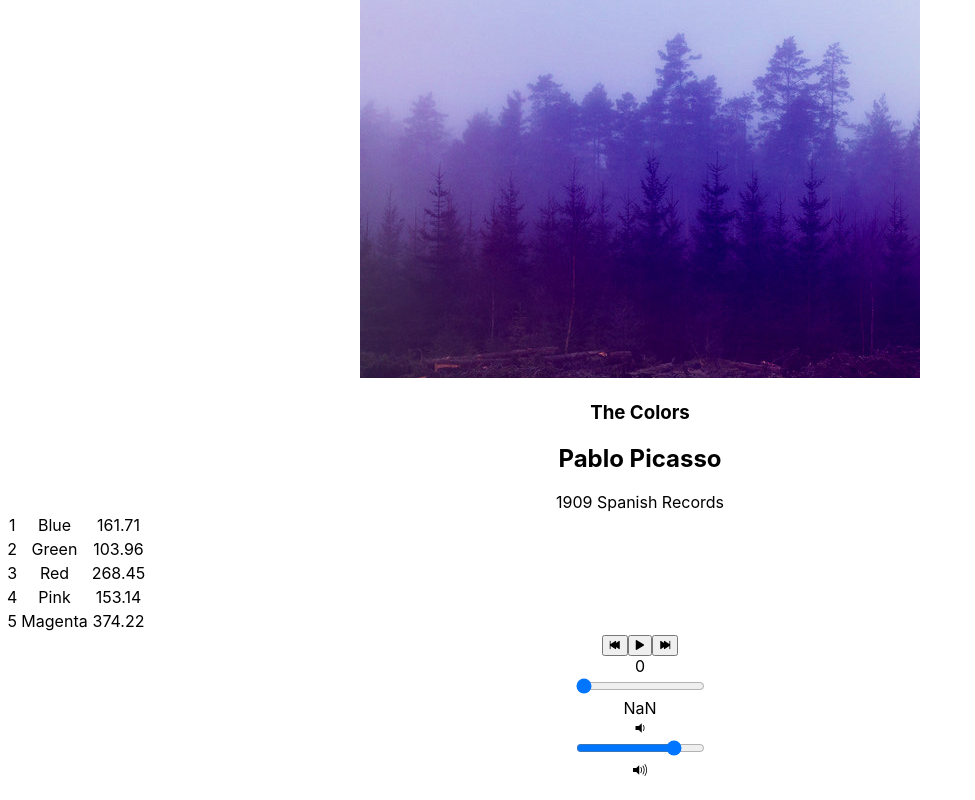
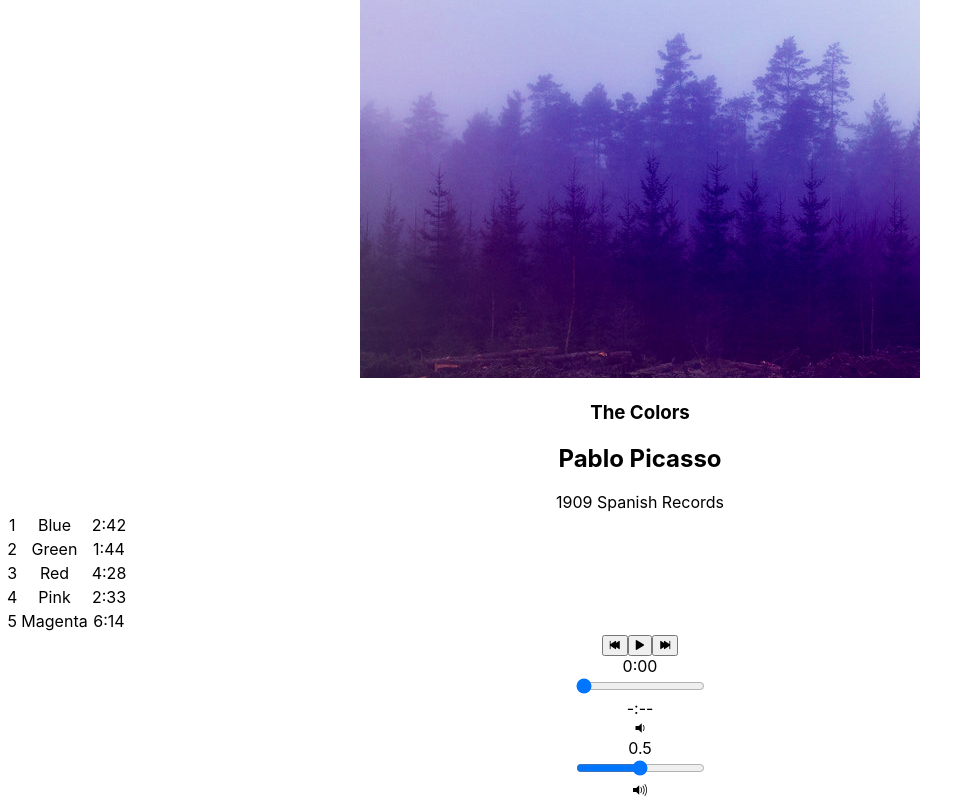
Before and after one commit to tdw78/bloc-jams, a React (Create React App) app: page /album/the-colors in a window 1280 px wide. Shown: the part 284-1084 px from the top of the page, without its empty margins (0-975 px from the left). Built offline with nearby package versions, Linux system fonts and the light colour scheme.

Commit message:
Range Inputs Completed

```diff
--- a/src/components/Album.js
+++ b/src/components/Album.js
@@ -16,6 +16,7 @@ class Album extends Component {
       currentSong: album.songs[0],
       currentTime: 0,
       duration: album.songs[0].duration,
+      currentVolume: .5,
       isPlaying: false,
       isHovered: false
     };
@@ -31,18 +32,22 @@ class Album extends Component {
      },
      durationchange: e => {
        this.setState({ duration: this.audioElement.duration });
+     },
+     volumechange: e => {
+       this.setState({ currentVolume: this.audioElement.volume })
      }
    };
    this.audioElement.addEventListener('timeupdate', this.eventListeners.timeupdate);
    this.audioElement.addEventListener('durationchange', this.eventListeners.durationchange);
+   this.audioElement.addEventListener('volumechange', this.eventListeners.volumechange);
  }
 
  componentWillUnmount() {
      this.audioElement.src = null;
      this.audioElement.removeEventListener('timeupdate', this.eventListeners.timeupdate);
      this.audioElement.removeEventListener('durationchange', this.eventListeners.durationchange);
+     this.audioElement.removeEventListener('volumechange', this.eventListeners.volumechange);
    }
-
 
     play() {
        this.audioElement.play();
@@ -72,7 +77,6 @@ class Album extends Component {
       handleSongHover(song, index){
         this.setState({isHovered: true});
       }
-
 
      handleOffHover(song, index){
        this.setState({isHovered: false});
@@ -105,16 +109,38 @@ class Album extends Component {
        const currentIndex = this.state.album.songs.findIndex(song => this.state.currentSong === song);
        const newIndex = currentIndex + 1;
        const newSong = this.state.album.songs[newIndex];
+       if (newIndex > this.state.album.songs.length - 1) {
+         this.play();
+         return;
+     }
        this.setSong(newSong);
        this.play();
      }
 
      handleTimeChange(e) {
-    const newTime = this.audioElement.duration * e.target.value;
-    this.audioElement.currentTime = newTime;
-    this.setState({ currentTime: newTime });
-  }
+       const newTime = this.audioElement.duration * e.target.value;
+       this.audioElement.currentTime = newTime;
+       this.setState({ currentTime: newTime });
+     }
 
+     handleVolumeChange(e) {
+       const newVolume = e.target.value;
+       this.audioElement.volume = newVolume;
+       this.setState({ currentVolume: newVolume });
+     }
+
+     formatTime(duration){
+       const newDuration = Math.round(duration)
+       const minutes = Math.floor(newDuration / 60);
+       const seconds = newDuration % 60;
+       if(seconds < 10){
+         return minutes + ":" + "0" + seconds
+       }else if(seconds >= 10){
+         return minutes + ":" + seconds
+       }else if (isNaN(duration)){
+         return "-:--"
+       }
+     }
 
   render() {
     return (
@@ -145,7 +171,7 @@ class Album extends Component {
                   <td>{song[index + 1]}</td>
                   <td>{this.rowPlayPause(song, index)}</td>
                   <td>{song.title}</td>
-                  <td>{song.duration}</td>
+                  <td>{this.formatTime(song.duration)}</td>
                </tr>
              )
            }
@@ -160,6 +186,9 @@ class Album extends Component {
            handlePrevClick={() => this.handlePrevClick()}
            handleNextClick={() => this.handleNextClick()}
            handleTimeChange={(e) => this.handleTimeChange(e)}
+           currentVolume={this.state.currentVolume}
+           handleVolumeChange={e => this.handleVolumeChange(e)}
+           formatTime={(e) => this.formatTime(e)}
          />
       </section>
     );
--- a/src/components/PlayerBar.js
+++ b/src/components/PlayerBar.js
@@ -16,7 +16,7 @@ class PlayerBar extends Component {
            </button>
          </section>
          <section id="time-control">
-         <div className="current-time">{this.props.currentTime}</div>
+         <div className="current-time">{this.props.formatTime(this.props.currentTime)}</div>
          <input
            type="range"
            className="seek-bar"
@@ -26,11 +26,21 @@ class PlayerBar extends Component {
            step="0.01"
            onChange={this.props.handleTimeChange}
          />
-         <div className="total-time">{this.props.duration}</div>
+         <div className="total-time">{this.props.formatTime(this.props.duration)}</div>
          </section>
+
          <section id="volume-control">
            <div className="icon ion-volume-low"></div>
-           <input type="range" className="seek-bar" value="80" />
+           <div className="Volume">{this.props.currentVolume}</div>
+           <input
+             type="range"
+             className="seek-bar"
+             value={this.props.currentVolume}
+             max="1"
+             min="0"
+             step=".01"
+             onChange={this.props.handleVolumeChange}
+           />
            <div className="icon ion-volume-high"></div>
          </section>
       </section>
```
